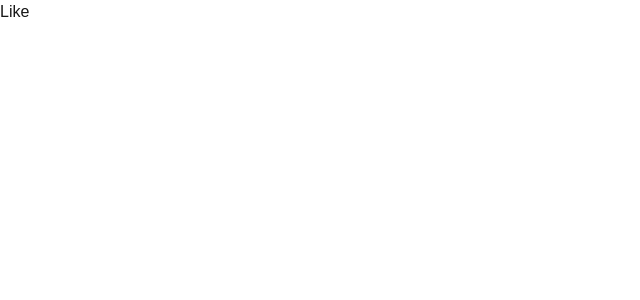
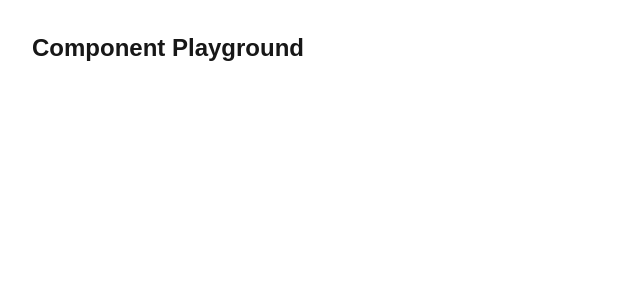
Before and after one commit to Jord4nKing/my-next-playground, a Next.js app: page /playground in a window 1280 px wide. Shown: the top 300 px of the page, without its empty margins (0-640 px from the left). Built offline with nearby package versions, Linux system fonts and the light colour scheme.

Commit message:
Fixed corrupt file

```diff
--- a/src/app/playground/page.tsx
+++ b/src/app/playground/page.tsx
@@ -1,22 +1,8 @@
-// export default function Playground() {
-//   return (
-//     <main className="p-8 space-y-6">
-//       <h1 className="text-2xl font-bold">Component Playground</h1>
+export default function Playground() {
+  return (
+    <main className="p-8 space-y-6">
+      <h1 className="text-2xl font-bold">Component Playground</h1>
 
-//     </main>
-//   );
-// }
-
-export default function HomePage() {
-  // 	...
-  function handleClick() {
-    console.log('increment like count');
-  }
-
-  return (
-    <div>
-      {/* ... */}
-      <button onClick={handleClick}>Like</button>
-    </div>
+    </main>
   );
 }
```
